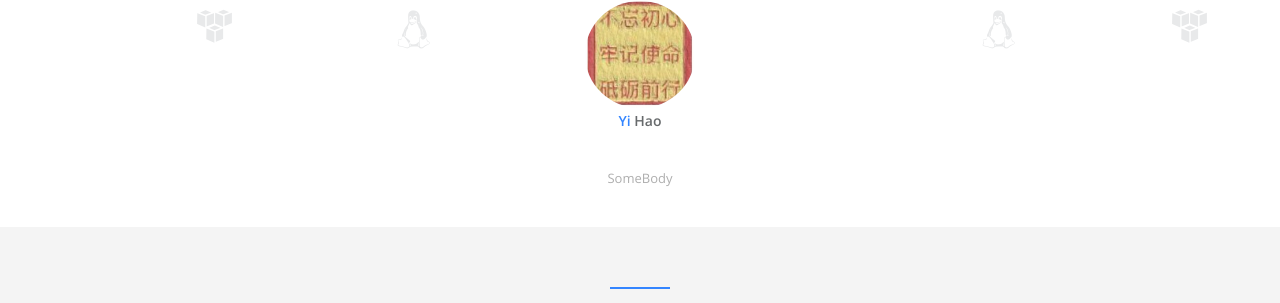
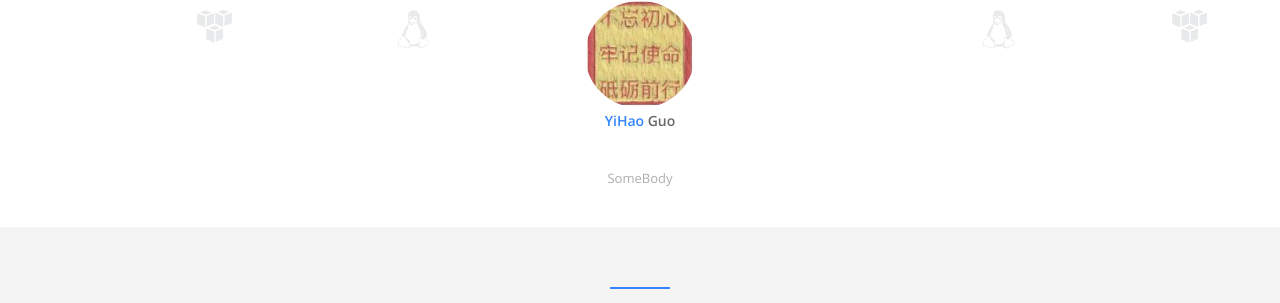
Before and after one commit to kuoihao/blog, a Jekyll site: the page built from index.html, in a window 1280 px wide and 900 px high, scrolled down 465 px. Shown: the part 149-452 px from the top of the window. Built offline with Jekyll 4.4.1, drawn with Linux system fonts in a browser that asks for light colours.

Commit message:
Update _config.yml

```diff
--- a/_config.yml
+++ b/_config.yml
@@ -13,9 +13,9 @@ img_path: /static/assets/img/blog  # /homepage/static/assets/img/blog
 
 # author -- index page "about me" section
 author:  # change following line to your infomation.
-  name: YiHao  # Be used at blog posts' author.
-  first_name: Yi  # Be used at index page about me section.
-  last_name: Hao  # Be used at index page about me section.
+  name: GuoYiHao  # Be used at blog posts' author.
+  first_name: YiHao  # Be used at index page about me section.
+  last_name: Guo  # Be used at index page about me section.
   avatar: /static/assets/img/landing/avatar.jpg  # upload your avatar at directory and edit it.
   github_username: Atlas7  # Leave blank if you don't have now
   linkedin_id: johnnycnchan # Leave blank if you don't have now
```
